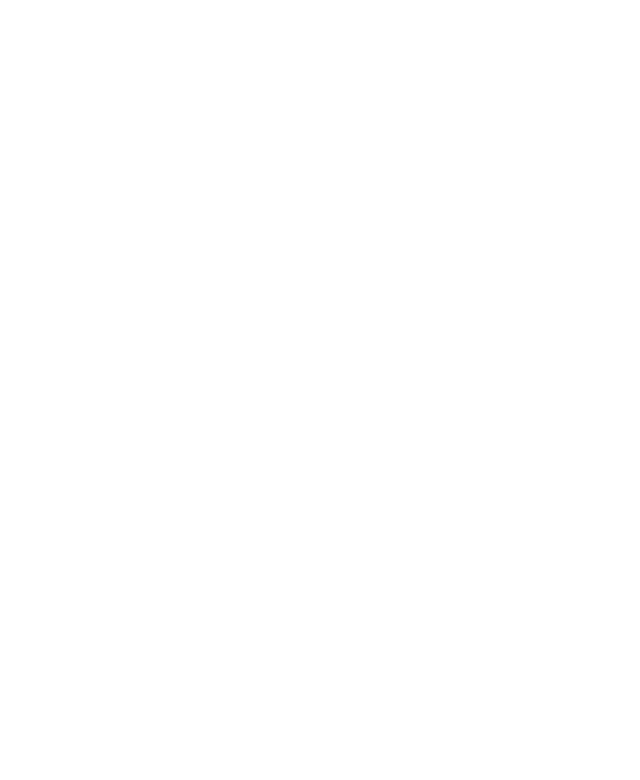
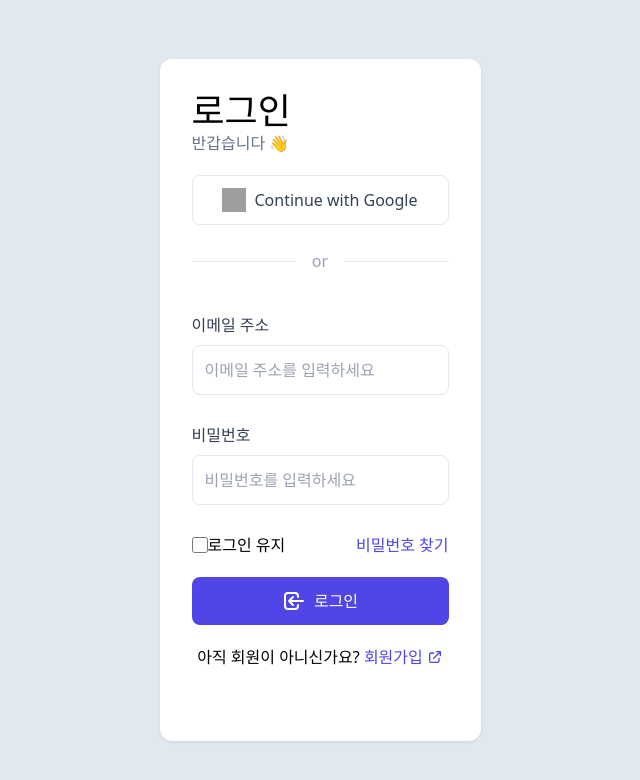
Before and after one commit to gusgh1324/BDM_Front, a React (Create React App) app in the folder main/: page /login in a window 1280 px wide. Before the commit this address had no page. Shown: the top 780 px of the page, without its empty margins (320-960 px from the left). Built offline with nearby package versions, Linux system fonts and the light colour scheme; grey boxes are pictures that could not be loaded.

Commit message:
로그인 탬플릿 작성 및 기타 페이지 생성

```diff
--- a/main/src/App.js
+++ b/main/src/App.js
@@ -4,6 +4,9 @@
 import Disease from "./page/Disease";
 import Sub from "./page/Sub";
 import Api from "./page/Api";
+import LogIn from "./page/Login";
+import Register from "./page/Register";
+import ForgotPassword from "./page/ForgotPassword";
 
 const App = () => {
   return (
@@ -13,6 +16,9 @@
         <Route exact path="/disease" element={<Disease />} />
         <Route exact path="/api" element={<Api />} />
         <Route exact path="/sub" element={<Sub />} />
+        <Route exact path="/login" element={<LogIn />} />
+        <Route exact path="/register" element={<Register />} />
+        <Route exact path="/forgot-password" element={<ForgotPassword />} />
         {/* 다른 페이지 경로도 여기에 추가할 수 있습니다 */}
       </Routes>
     </Router>
--- a/main/src/components/layout/Header.js
+++ b/main/src/components/layout/Header.js
@@ -12,7 +12,11 @@
       <nav className="nav-container">
         <div className="logo-container">
           <Link to={"/"}>
-            <img alt="Logo" className="h-32 text-2xl font-bold" src="/logo512.png" />
+            <img
+              alt="Logo"
+              className="h-32 text-2xl font-bold"
+              src="/logo512.png"
+            />
           </Link>
           <div className="nav-links">
             <div className="nav-link">
@@ -29,8 +33,12 @@
           </div>
         </div>
         <div className="button-container">
-          <Button className="login-button">로그인</Button>
-          <Button className="signup-button">회원가입</Button>
+          <Button className="login-button">
+            <Link to={"/login"}>로그인</Link>
+          </Button>
+          <Button className="signup-button">
+            <Link to={"/signup"}>회원가입</Link>
+          </Button>
         </div>
         <div className="lg:hidden">
           <button
@@ -61,8 +69,12 @@
             </div>
 
             <div className="px-4 py-4">
-              <Button className="mobile-login-button">로그인</Button>
-              <Button className="mobile-signup-button">회원가입</Button>
+              <Button className="mobile-login-button">
+                <Link to={"/login"}>로그인</Link>
+              </Button>
+              <Button className="mobile-signup-button">
+                <Link to={"/signup"}>회원가입</Link>
+              </Button>
             </div>
           </div>
         )}
--- /dev/null
+++ b/main/src/page/ForgotPassword.js
@@ -0,0 +1,9 @@
+const ForgotPassword = () => {
+  return (
+    <div className="min-h-screen bg-white">
+      <div className="max-w-screen-lg px-4 mx-auto">ForgotPassword</div>
+    </div>
+  );
+};
+
+export default ForgotPassword;
--- /dev/null
+++ b/main/src/page/Login.css
@@ -0,0 +1,101 @@
+@import "tailwindcss/base";
+@import "tailwindcss/components";
+@import "tailwindcss/utilities";
+
+.login-page {
+  @apply antialiased bg-slate-200 min-h-screen flex items-center justify-center;
+}
+
+.login-box {
+  @apply max-w-lg mx-auto bg-white p-8 rounded-xl shadow shadow-slate-300;
+}
+
+.login-title {
+  @apply text-4xl font-medium;
+}
+
+.login-subtitle {
+  @apply text-slate-500;
+}
+
+.login-social-button-container {
+  @apply my-5;
+}
+
+.login-social-button {
+  @apply w-full text-center py-3 my-3 border flex space-x-2 items-center justify-center border-slate-200 rounded-lg text-slate-700 hover:border-slate-400 hover:text-slate-900 hover:shadow transition duration-150;
+}
+
+.login-social-icon {
+  @apply w-6 h-6;
+}
+
+.login-form {
+  @apply my-10;
+}
+
+.login-form-fields {
+  @apply flex flex-col space-y-5;
+}
+
+.login-form-label {
+  @apply font-medium text-slate-700 pb-2;
+}
+
+.login-form-label-text {
+  @apply font-medium text-slate-700 pb-2;
+}
+
+.login-form-input {
+  @apply w-full py-3 border border-slate-200 rounded-lg px-3 focus:outline-none focus:border-slate-500 hover:shadow;
+}
+
+.login-form-options {
+  @apply flex flex-row justify-between;
+}
+
+.login-form-remember {
+  @apply flex items-center space-x-2;
+}
+
+.login-form-remember-checkbox {
+  @apply w-4 h-4 border-slate-200 focus:bg-indigo-600;
+}
+
+.login-form-forgot-password {
+  @apply font-medium text-indigo-600;
+}
+
+.login-form-submit-button {
+  @apply w-full py-3 font-medium text-white bg-indigo-600 hover:bg-indigo-500 rounded-lg border-indigo-500 hover:shadow inline-flex space-x-2 items-center justify-center;
+}
+
+.login-form-submit-icon {
+  @apply h-6 w-6;
+}
+
+.login-form-register-link {
+  @apply text-center;
+}
+
+.login-form-register-link-text {
+  @apply text-indigo-600 font-medium inline-flex space-x-1 items-center;
+}
+
+.login-form-register-icon {
+  @apply h-4 w-4;
+}
+
+.login-divider {
+  @apply my-6 flex items-center;
+}
+
+.login-divider-text {
+  @apply mx-4 text-slate-400 font-medium;
+}
+
+.login-divider:before,
+.login-divider:after {
+  content: "";
+  @apply flex-1 h-px bg-slate-200;
+}
--- /dev/null
+++ b/main/src/page/Login.js
@@ -0,0 +1,124 @@
+import React from "react";
+import { Link, useNavigate } from "react-router-dom";
+import "./Login.css";
+
+const Login = () => {
+  const navigate = useNavigate();
+
+  const handleLogin = () => {
+    // 로그인 로직 구현
+    navigate("/dashboard"); // 로그인 성공 시 대시보드 페이지로 이동
+  };
+
+  return (
+    <div className="login-page">
+      <div className="login-box">
+        <h1 className="login-title">로그인</h1>
+        <p className="login-subtitle">반갑습니다 👋</p>
+
+        <div className="login-social-button-container">
+          <button className="login-social-button">
+            <img
+              src="https://www.svgrepo.com/show/355037/google.svg"
+              alt=""
+              className="login-social-icon"
+            />{" "}
+            <span>Continue with Google</span>
+          </button>
+        </div>
+        <div className="login-divider">
+          <span className="login-divider-text">or</span>
+        </div>
+        <form className="login-form">
+          <div className="login-form-fields">
+            <label htmlFor="email" className="login-form-label">
+              <p className="login-form-label-text">이메일 주소</p>
+              <input
+                id="email"
+                name="email"
+                type="email"
+                className="login-form-input"
+                placeholder="이메일 주소를 입력하세요"
+              />
+            </label>
+
+            <label htmlFor="password" className="login-form-label">
+              <p className="login-form-label-text">비밀번호</p>
+              <input
+                id="password"
+                name="password"
+                type="password"
+                className="login-form-input"
+                placeholder="비밀번호를 입력하세요"
+              />
+            </label>
+
+            <div className="login-form-options">
+              <div>
+                <label htmlFor="remember" className="login-form-remember">
+                  <input
+                    type="checkbox"
+                    id="remember"
+                    className="login-form-remember-checkbox"
+                  />
+                  로그인 유지
+                </label>
+              </div>
+              <div>
+                <Link
+                  to="/forgot-password"
+                  className="login-form-forgot-password"
+                >
+                  비밀번호 찾기
+                </Link>
+              </div>
+            </div>
+
+            <button type="submit" className="login-form-submit-button">
+              <svg
+                xmlns="http://www.w3.org/2000/svg"
+                className="login-form-submit-icon"
+                fill="none"
+                viewBox="0 0 24 24"
+                stroke="currentColor"
+                strokeWidth="2"
+              >
+                <path
+                  strokeLinecap="round"
+                  strokeLinejoin="round"
+                  d="M11 16l-4-4m0 0l4-4m-4 4h14m-5 4v1a3 3 0 01-3 3H6a3 3 0 01-3-3V7a3 3 0 013-3h7a3 3 0 013 3v1"
+                />
+              </svg>
+              <span>로그인</span>
+            </button>
+
+            <p className="login-form-register-link">
+              아직 회원이 아니신가요?{" "}
+              <Link to="/register" className="login-form-register-link-text">
+                <span>회원가입 </span>
+                <span>
+                  <svg
+                    xmlns="http://www.w3.org/2000/svg"
+                    className="login-form-register-icon"
+                    fill="none"
+                    viewBox="0 0 24 24"
+                    stroke="currentColor"
+                    strokeWidth="2"
+                  >
+                    <path
+                      strokeLinecap="round"
+                      strokeLinejoin="round"
+                      d="M10 6H6a2 2 0 00-2 2v10a2 2 0 002 2h10a2 2 0 002-2v-4M14 4h6m0 0v6m0-6L10 14"
+                    />
+                  </svg>
+                </span>
+              </Link>
+            </p>
+          </div>
+        </form>
+      </div>
+    </div>
+  );
+};
+
+export default Login;
--- /dev/null
+++ b/main/src/page/Register.js
@@ -0,0 +1,9 @@
+const Register = () => {
+  return (
+    <div className="min-h-screen bg-white">
+      <div className="max-w-screen-lg px-4 mx-auto">Register</div>
+    </div>
+  );
+};
+
+export default Register;
```
